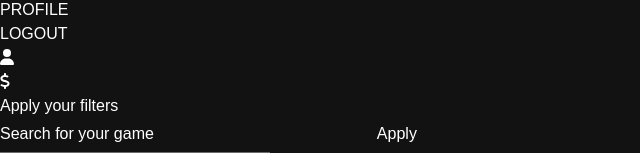
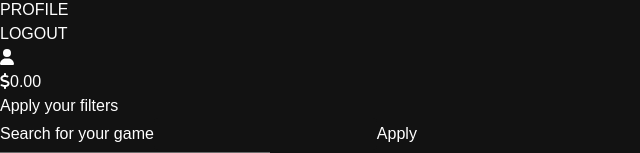
Before and after one commit to olszewskista/video-games-shop-frontend, a React (Vite) app: page / in a window 1280 px wide. Shown: the part 350-503 px from the top of the page, without its empty margins (0-640 px from the left). Built offline with nearby package versions, Linux system fonts and the light colour scheme; no server answers; sample sign-in values are in the browser's storage.

Commit message:
fix: correct balance display

```diff
--- a/src/components/MainNavigation.tsx
+++ b/src/components/MainNavigation.tsx
@@ -68,7 +68,7 @@ export default function MainNavigation() {
                             icon={'dollar-sign'}
                             className="mr-2"
                         />
-                        {user?.balance}
+                        {(user?.balance || 0).toFixed(2)}
                     </div>
                 </div>
             )}
```
